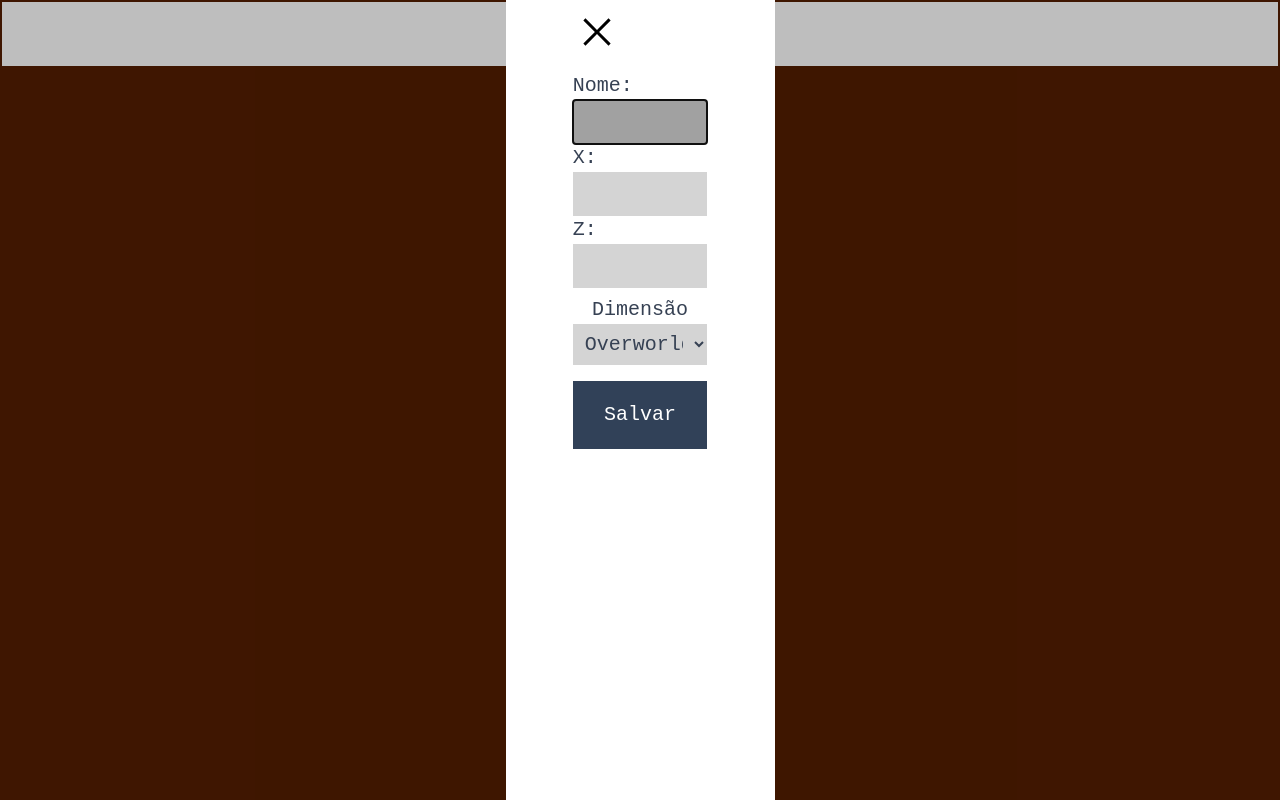
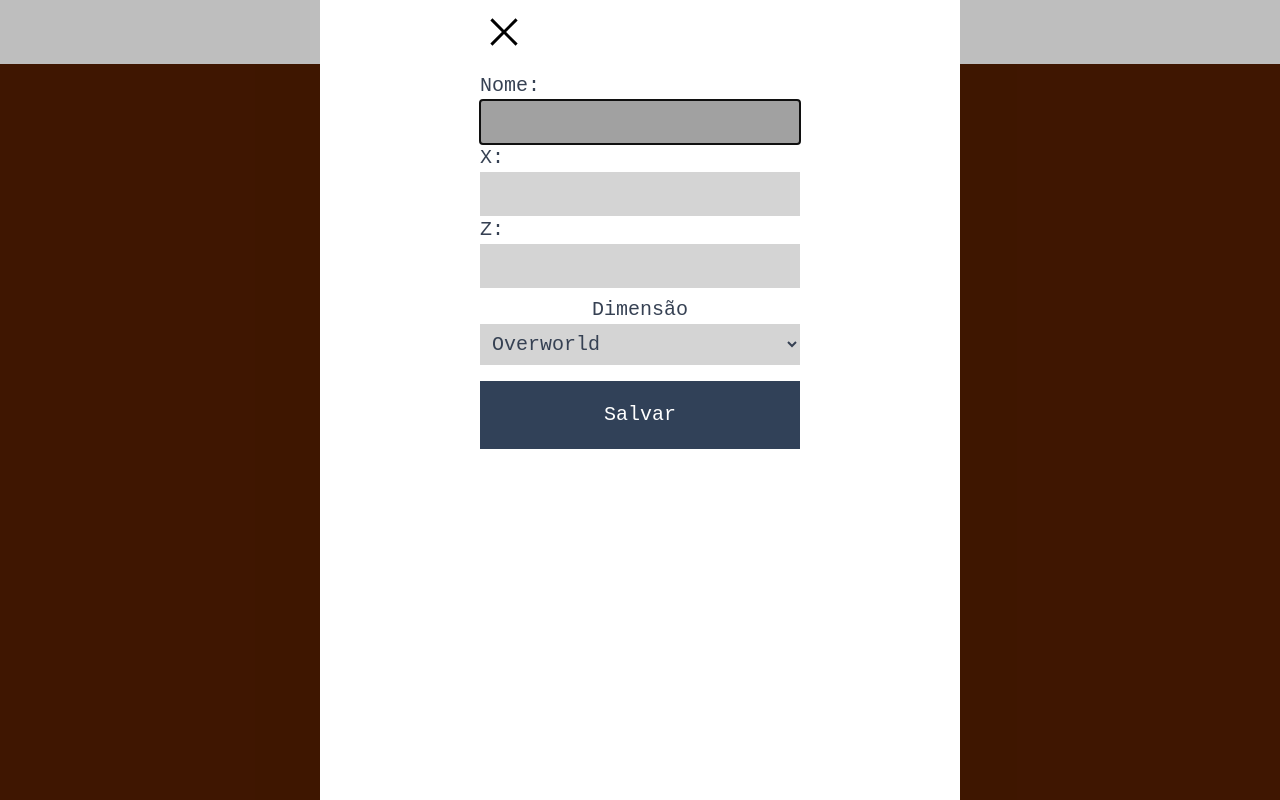
Before and after one commit to enzogran01/minecoords, a website: page index.html in a window 1280 px wide. Both pictures are taken after a click on the button "Nova Coordenada". Drawn offline with Linux system fonts and the light colour scheme; a web font is replaced by a local one.

Commit message:
remove: add coord button border

```diff
--- a/index.html
+++ b/index.html
@@ -10,10 +10,10 @@
 </head>
 <body class="bg-amber-950">
     <div class="flex justify-center w-full mb-4">
-        <button id="newCoordBtn" class="w-full text-gray-700 outline-none focus:outline-none py-4 border-2 border-amber-950 bg-neutral-300  text-2xl cursor-pointer">Nova Coordenada</button>
+        <button id="newCoordBtn" class="w-full text-gray-700 outline-none focus:outline-none py-4 bg-neutral-300 text-2xl cursor-pointer">Nova Coordenada</button>
     </div>
 
-    <dialog id="newCoordDialog" class="open:flex outline-none focus:outline-none text-gray-700 flex-col text-2xl md:text-xl w-screen md:w-fit max-w-none h-screen max-h-none p-0 items-center m-auto">
+    <dialog id="newCoordDialog" class="open:flex outline-none focus:outline-none text-gray-700 flex-col text-2xl md:text-xl w-screen md:w-[50%] max-w-none h-screen max-h-none p-0 items-center m-auto">
         <div class="w-[50%] mb-4 mt-2 flex justify-start">
             <svg id="closeDialog" xmlns="http://www.w3.org/2000/svg" height="48px" viewBox="0 -960 960 960" width="48px" fill="#000000"><path d="m249-207-42-42 231-231-231-231 42-42 231 231 231-231 42 42-231 231 231 231-42 42-231-231-231 231Z"/></svg>
         </div>
```
